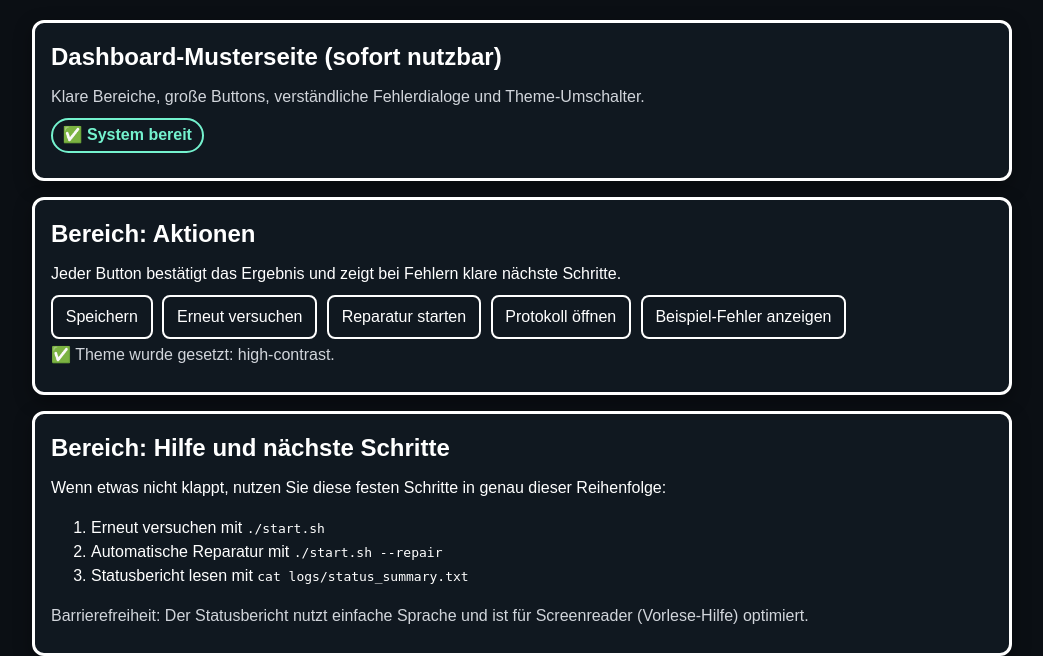
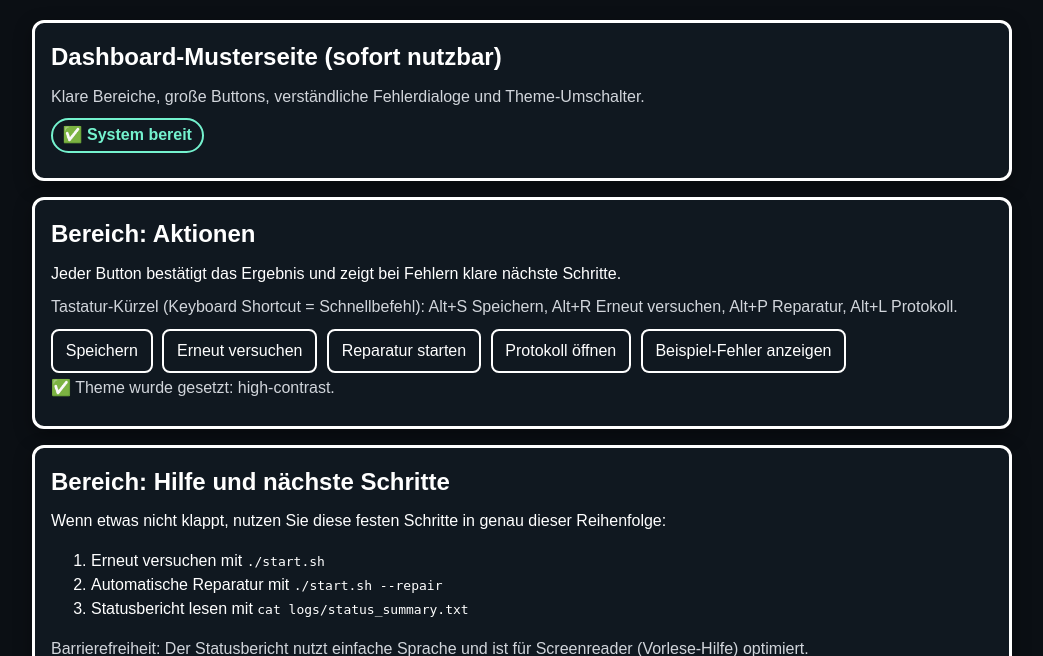
Before and after one commit to provoware/provoware-html-tool, a Python web app: template templates/dashboard_musterseite.html in a window 1280 px wide. Shown: the top 656 px of the page, without its empty margins (118-1161 px from the left). Run offline with Jinja, Linux system fonts and the light colour scheme; the template is opened without the code that fills it, so the values that code supplies are empty.

Commit message:
Add keyboard shortcuts accessibility help and smoke coverage

```diff
--- a/data/version_registry.json
+++ b/data/version_registry.json
@@ -1,6 +1,6 @@
 {
   "global_version": "2026.02.22",
-  "iteration": "2026.02.22-gui-theme-outsource-system",
+  "iteration": "2026.02.22-shortcuts-a11y-smoke",
   "files": {
     "start.sh": "2026.02.22",
     "tools/smoke_test.py": "2026.02.22",
--- a/templates/dashboard_musterseite.html
+++ b/templates/dashboard_musterseite.html
@@ -175,11 +175,12 @@
     <section class="card" aria-labelledby="bereich-aufgaben">
       <h2 id="bereich-aufgaben">Bereich: Aktionen</h2>
       <p>Jeder Button bestätigt das Ergebnis und zeigt bei Fehlern klare nächste Schritte.</p>
+      <p class="muted" id="shortcut-help">Tastatur-Kürzel (Keyboard Shortcut = Schnellbefehl): Alt+S Speichern, Alt+R Erneut versuchen, Alt+P Reparatur, Alt+L Protokoll.</p>
       <div class="actions">
-        <button type="button" data-action="save">Speichern</button>
-        <button type="button" data-action="retry">Erneut versuchen</button>
-        <button type="button" data-action="repair">Reparatur starten</button>
-        <button type="button" data-action="log">Protokoll öffnen</button>
+        <button type="button" data-action="save" aria-keyshortcuts="Alt+S" aria-describedby="shortcut-help">Speichern</button>
+        <button type="button" data-action="retry" aria-keyshortcuts="Alt+R" aria-describedby="shortcut-help">Erneut versuchen</button>
+        <button type="button" data-action="repair" aria-keyshortcuts="Alt+P" aria-describedby="shortcut-help">Reparatur starten</button>
+        <button type="button" data-action="log" aria-keyshortcuts="Alt+L" aria-describedby="shortcut-help">Protokoll öffnen</button>
         <button type="button" data-action="error">Beispiel-Fehler anzeigen</button>
       </div>
       <p id="result" class="muted" role="status" aria-live="polite">Noch keine Aktion ausgeführt.</p>
@@ -280,6 +281,34 @@
         return false;
       }
 
+      function normalizeShortcutKey(event) {
+        if (!event || typeof event.key !== 'string') {
+          return '';
+        }
+        return event.key.trim().toLowerCase();
+      }
+
+      function executeShortcut(event) {
+        if (!event || event.altKey !== true) {
+          return false;
+        }
+
+        const shortcutMap = {
+          s: 'save',
+          r: 'retry',
+          p: 'repair',
+          l: 'log'
+        };
+        const shortcutKey = normalizeShortcutKey(event);
+        const actionFromShortcut = shortcutMap[shortcutKey];
+        if (typeof actionFromShortcut !== 'string') {
+          return false;
+        }
+
+        event.preventDefault();
+        return executeAction(actionFromShortcut);
+      }
+
       if (themeSelector) {
         themeSelector.addEventListener('change', function (event) {
           const value = event.target && typeof event.target.value === 'string' ? event.target.value : '';
@@ -299,6 +328,10 @@
         executeAction(action);
       });
 
+      document.addEventListener('keydown', function (event) {
+        executeShortcut(event);
+      });
+
       applyTheme('high-contrast');
     })();
   </script>
--- a/todo.txt
+++ b/todo.txt
@@ -49,3 +49,5 @@ NEXT: CI-Pipeline so erweitern, dass `bash start.sh --full-gates` bei jedem Comm
 - 3 Punkte abgeschlossen: neuer Auto-UX-Check in start.sh, verbesserte Theme-Hilfe im Template, Smoke-Test-Erweiterung.
 - Hilfe/A11y erweitert: Theme-Hilfe mit Screenreader-Bezug und beschreibendem Attribut (`aria-describedby`).
 - Nächster technischer Schritt: automatischen Kontrastrechner als zusätzliches Gate einbauen.
+DONE: Tastatur-Kürzel und A11y-Hilfe im Dashboard ergänzt, Smoke-Test erweitert (2026-02-22)
+NEXT: Automatischen Browser-UX-Test für Fokus-Reihenfolge und Dialog-Bedienung ergänzen (2026-02-22)
--- a/tools/smoke_test.py
+++ b/tools/smoke_test.py
@@ -174,6 +174,11 @@ required_markers = [
     'id="hilfe-next-steps"',
     'id="theme-help"',
     'aria-describedby="theme-help"',
+    'id="shortcut-help"',
+    'aria-keyshortcuts="Alt+S"',
+    'aria-keyshortcuts="Alt+R"',
+    'aria-keyshortcuts="Alt+P"',
+    'aria-keyshortcuts="Alt+L"',
 ]
 missing = [marker for marker in required_markers if marker not in content]
 if missing:
```
Also changed, not shown: CHANGELOG.md, README.md.
